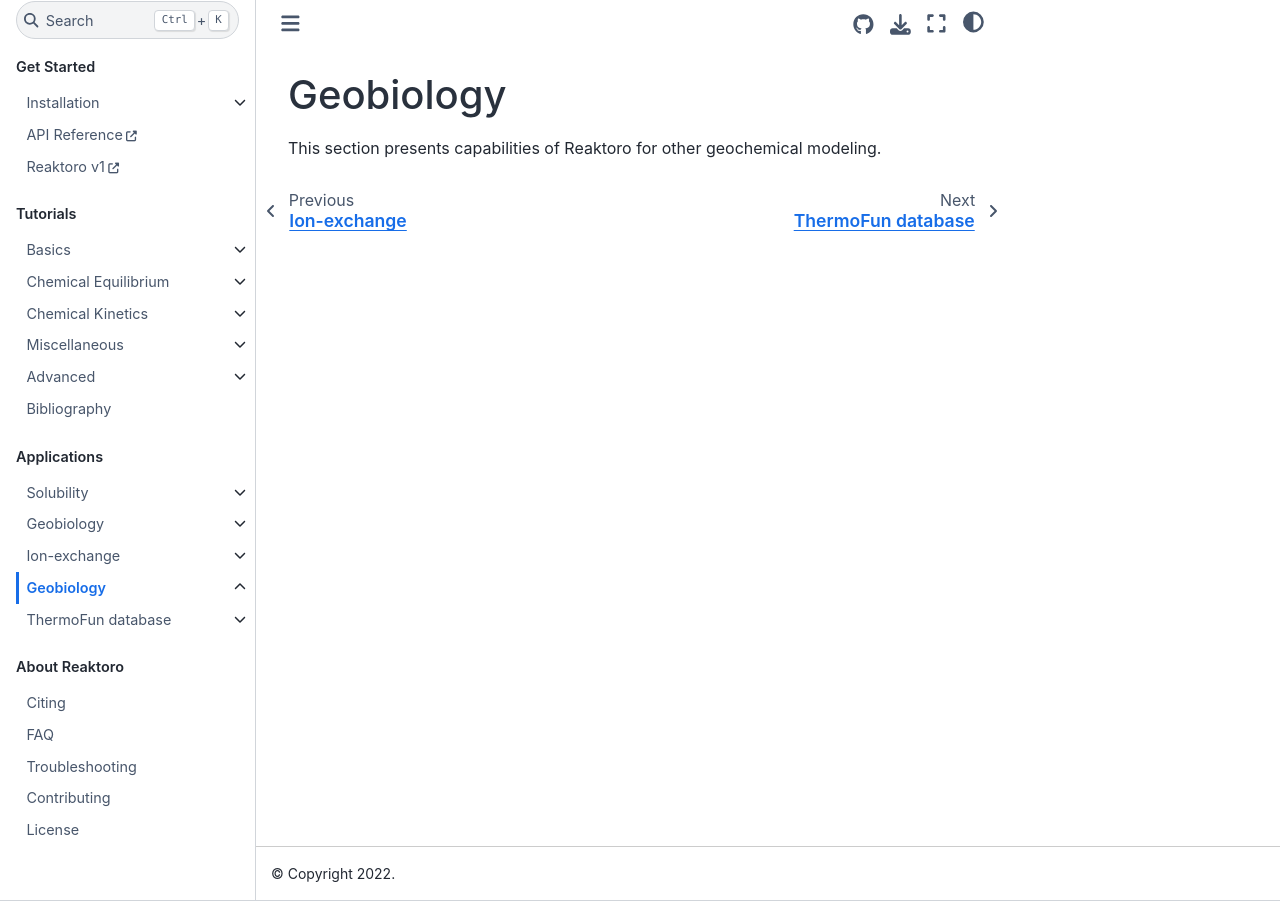
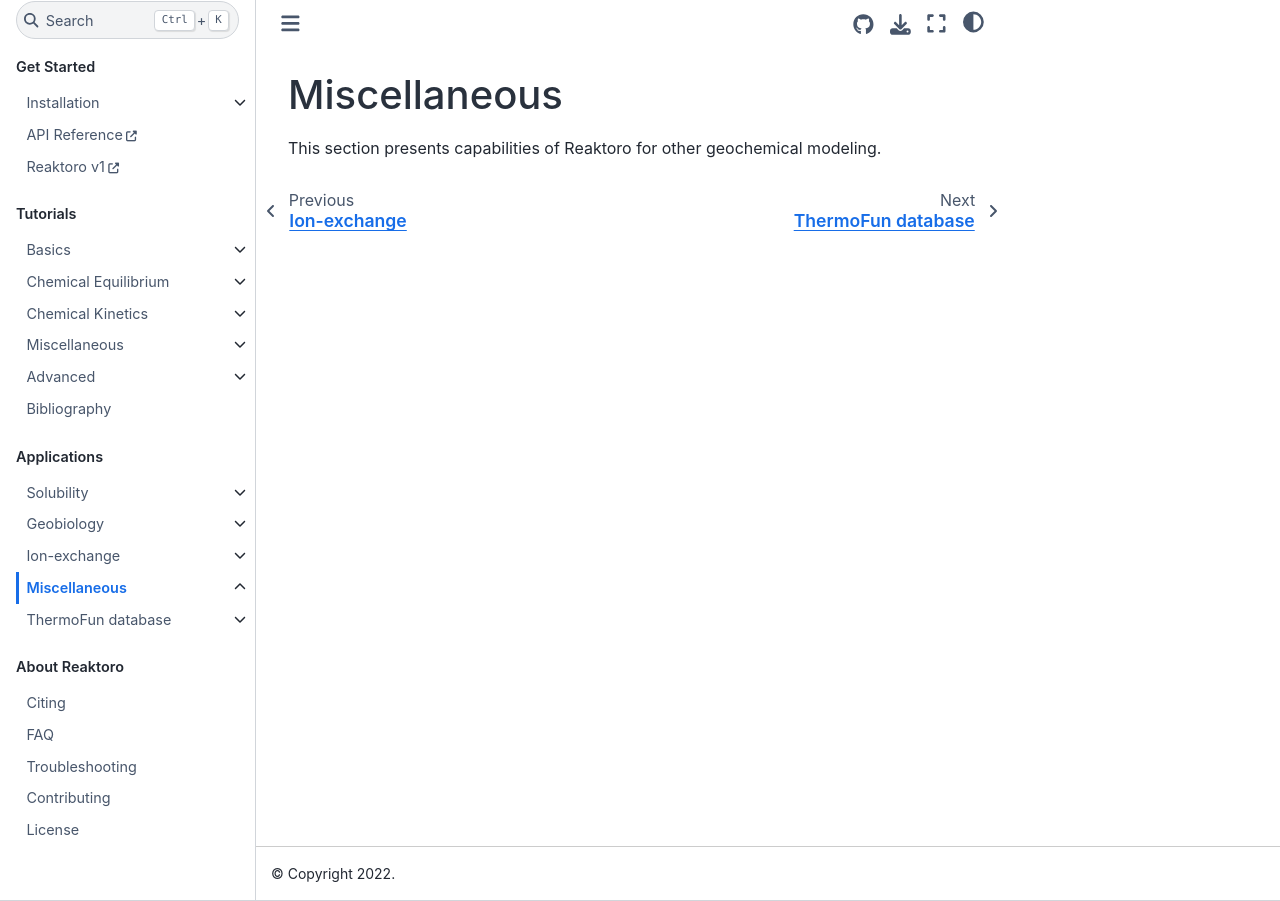
Before and after one commit to reaktoro/reaktoro-jupyter-book, a Jupyter Book: the page built from applications/miscellaneous/index.md, in a window 1280 px wide. Built offline with Jupyter Book 1.0.4 settings and Sphinx 7.4.7 and the Sphinx Book theme 1.1.4, drawn with Linux system fonts in a browser that asks for light colours; pages that are not in the unit, such as notebooks, are missing from menus.

Commit message:
Fix title of the Miscellaneous section

```diff
--- a/applications/miscellaneous/index.md
+++ b/applications/miscellaneous/index.md
@@ -1,4 +1,4 @@
-# Geobiology
+# Miscellaneous
 
 This section presents capabilities of Reaktoro for other geochemical modeling.
 
```
